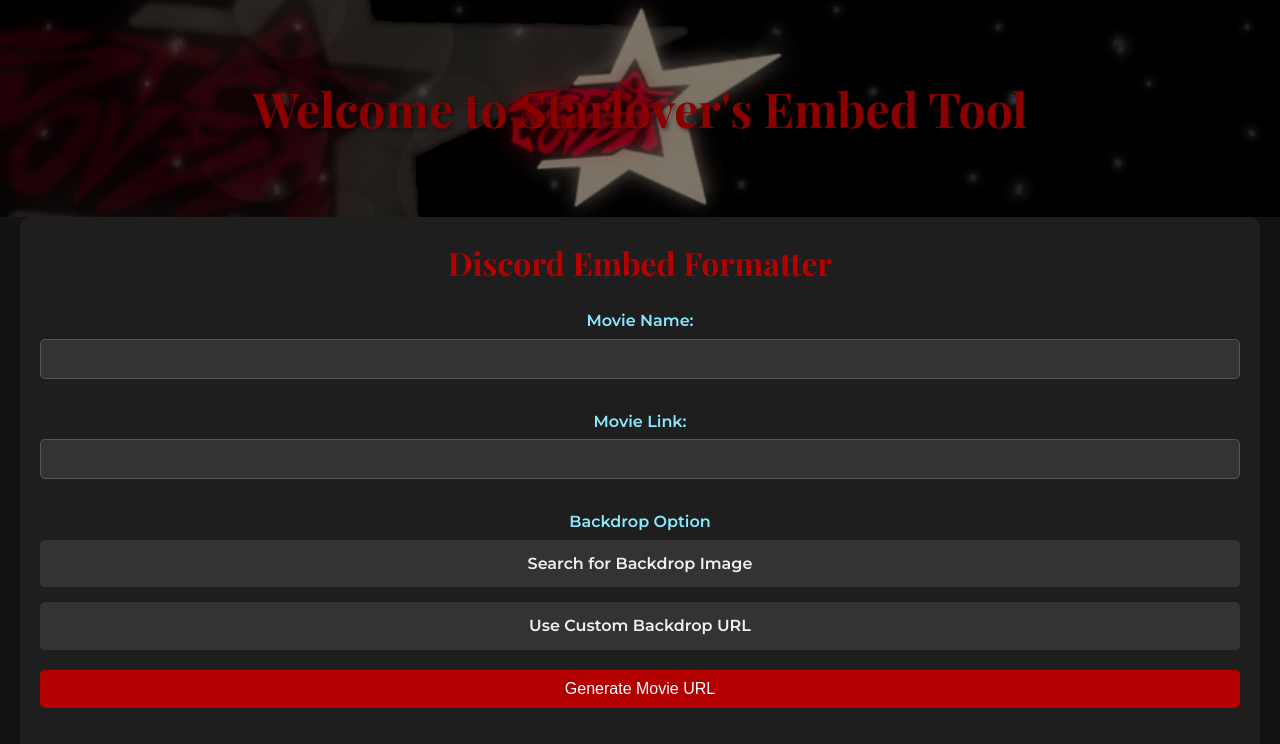
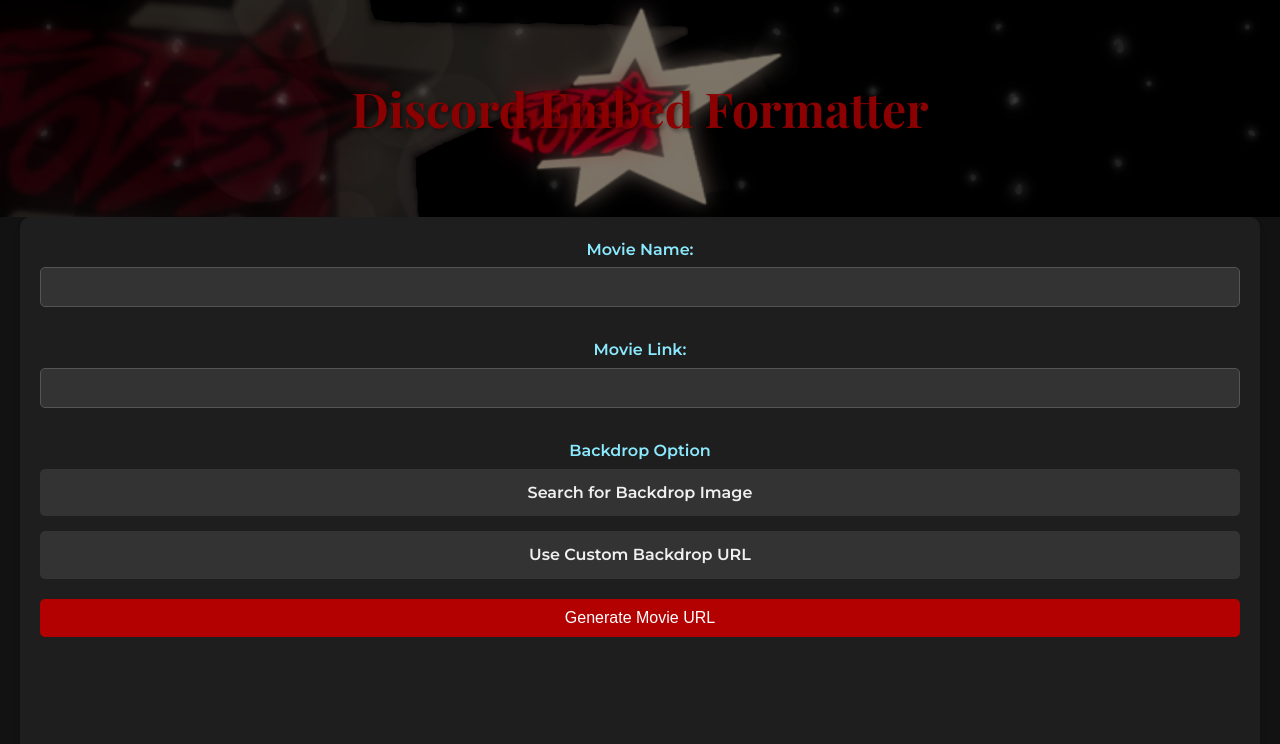
Before and after one commit to drew-codes-things/EmbedFormat, a plain HTML site: page index.html in a window 1280 px wide. Shown: the top 744 px of the page. Drawn offline with nearby package versions, Linux system fonts and the light colour scheme.

Commit message:
Update index.html

```diff
--- a/index.html
+++ b/index.html
@@ -11,12 +11,11 @@
 <body>
    <header>
     <div class="container">
-        <h1>Welcome to Starlover's Embed Tool</h1>
+        <h1>Discord Embed Formatter</h1>
     </div>
     </header>
 
     <div class="form-container">
-        <h2>Discord Embed Formatter</h2>
         <form id="movieForm" enctype="multipart/form-data">
             <div class="form-group">
                 <label for="movieTitle">Movie Name:</label>
```
